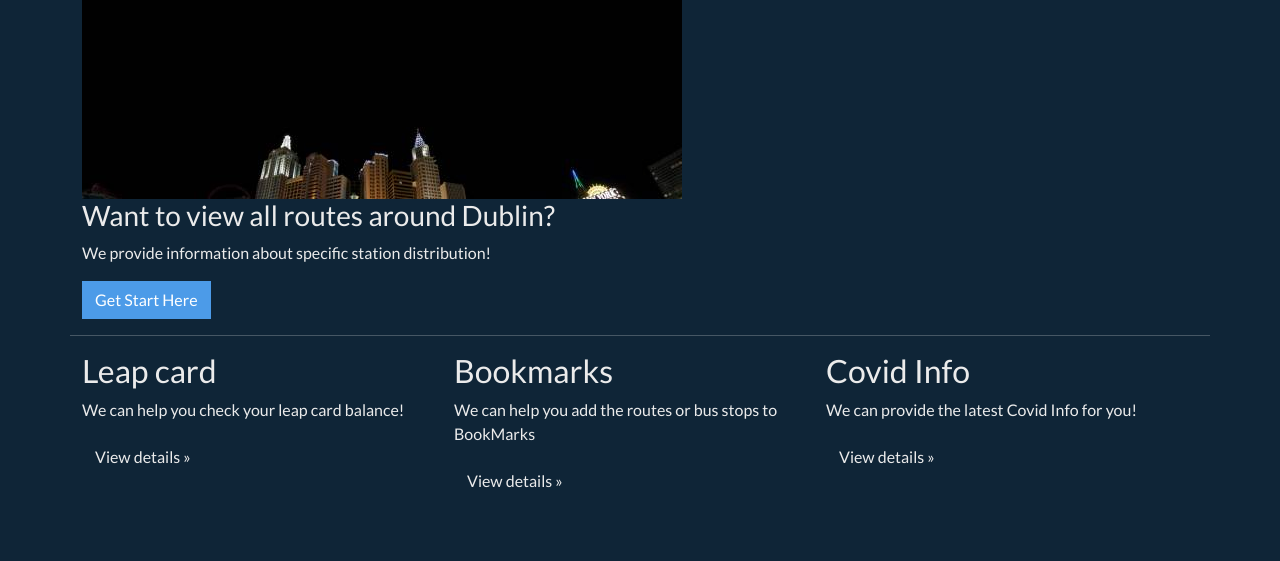
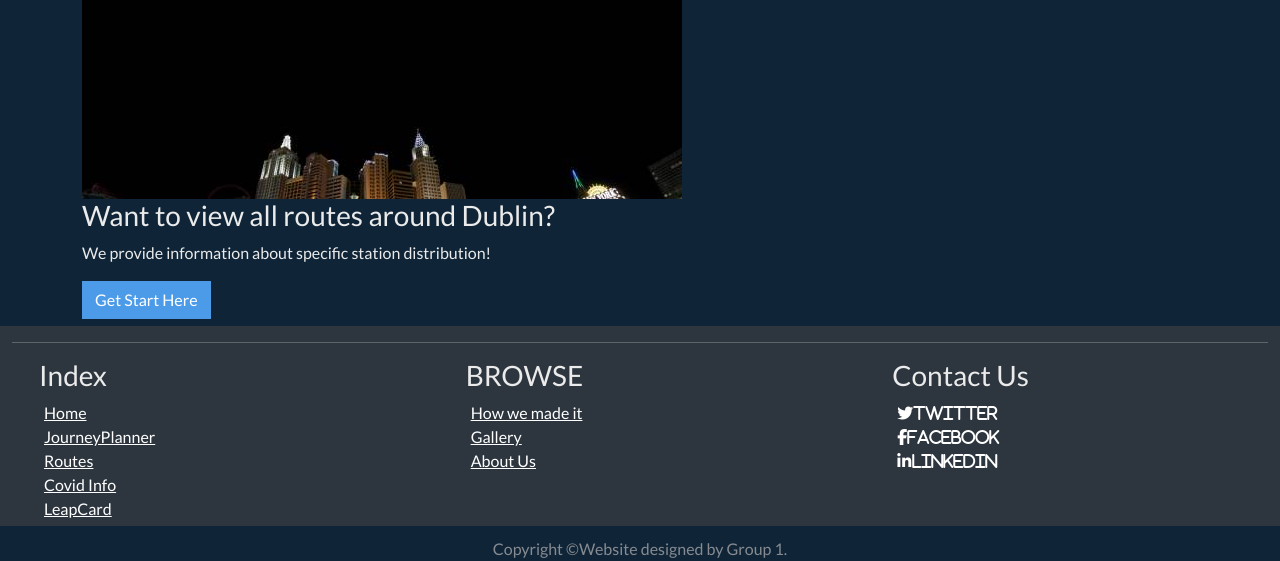
Before and after one commit to Hugo-000/Dublin-Bus, a Django app: page /dublinBusHybrid/home/ in a window 1280 px wide. Shown: the part 1208-1769 px from the top of the page. Before the commit the page ends 1696 px from the top, so only its background shows below. Run offline with Django 3.2, Linux system fonts and the light colour scheme; some libraries are stand-ins or nearby versions.

Commit message:
Stick the footer to the bottom

```diff
--- a/dublinBus/dublinBusHybrid/static/css/style.css
+++ b/dublinBus/dublinBusHybrid/static/css/style.css
@@ -1,20 +1,31 @@
-.foot-wrap{
-	background-color: #2d363f;
-	margin-top:120px;
-    margin-bottom: 0;
-    width: 100%;
-    position: absolute;
-    bottom: 0；
+html{
+    height:100%;
+}
+body{
+    min-height:100%;
+    margin:0;
+    padding:0;
+    position:relative;
+}
+
+.container_main{
+    padding-bottom:10px !important;
+}
+footer{
+    position:absolute;
+    bottom:0;
+    width:100%;
+    height:200px;
+    background-color: #2d363f;
 }
 
 .row-content li{
     list-style:none;
 }
 .row-content a{
-    color:#878B91;
+    color:white;
 }
 .row-content a:hover{
     text-decoration:none;
-    c
-    olor:#c1ba62;
+    color:#c1ba62;
 }
```
